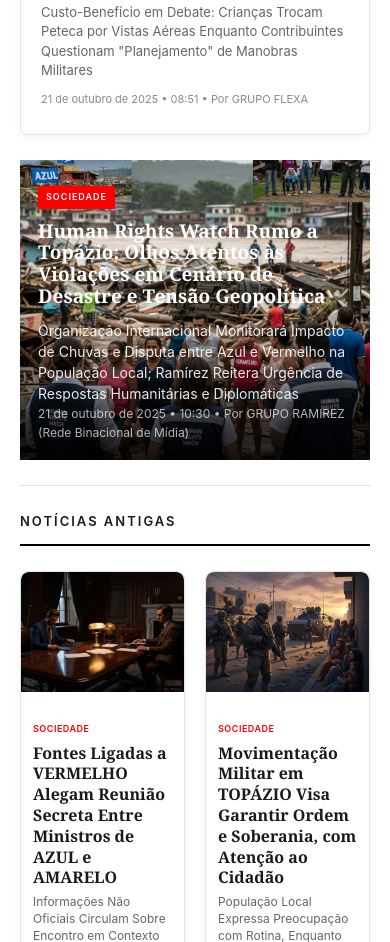
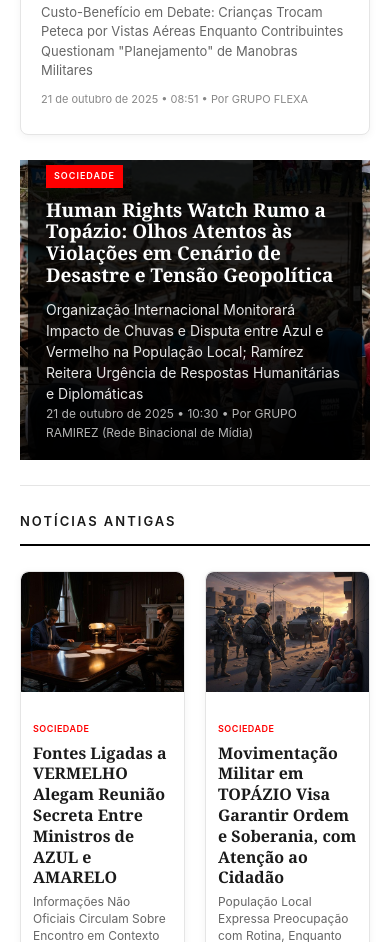
Before and after one commit to Cezar-Tosta/znn, a plain HTML site: page index.html in a window 390 px wide. Shown: the part 1054-1996 px from the top of the page. Drawn offline with Linux system fonts and the light colour scheme.

Commit message:
Destaque

```diff
--- a/styles.css
+++ b/styles.css
@@ -217,6 +217,22 @@ nav a:hover::after {
     padding: 30px;
     color: white;
     z-index: 2;
+
+    /* Fundo translúcido preto */
+    background: rgba(0, 0, 0, 0.75);
+
+    /* Sombra suave para destacar o bloco */
+    box-shadow: 0 -4px 16px rgba(0, 0, 0, 0.3);
+
+    /* Borda superior sutil para separação */
+    border-top: 1px solid rgba(255, 255, 255, 0.1);
+
+    /* Arredondamento inferior (opcional, mas fica elegante) */
+    border-bottom-left-radius: 8px;
+    border-bottom-right-radius: 8px;
+
+    /* Garantir que o texto não fique colado nas bordas */
+    margin: 0 15px; /* Ajuste de margem interna opcional */
 }
 
 .highlight-news-category {
@@ -796,6 +812,9 @@ footer {
 
     .highlight-news-content {
         padding: 20px;
+        background: rgba(0, 0, 0, 0.8); /* Um pouco mais opaco em mobile */
+        box-shadow: 0 -4px 12px rgba(0, 0, 0, 0.4);
+        margin: 0 10px;
     }
 
     .highlight-news-title {
@@ -898,6 +917,9 @@ footer {
 
     .highlight-news-content {
         padding: 18px;
+        background: rgba(0, 0, 0, 0.85);
+        box-shadow: 0 -4px 10px rgba(0, 0, 0, 0.5);
+        margin: 0 8px;
     }
 
     .highlight-news-title {
```
